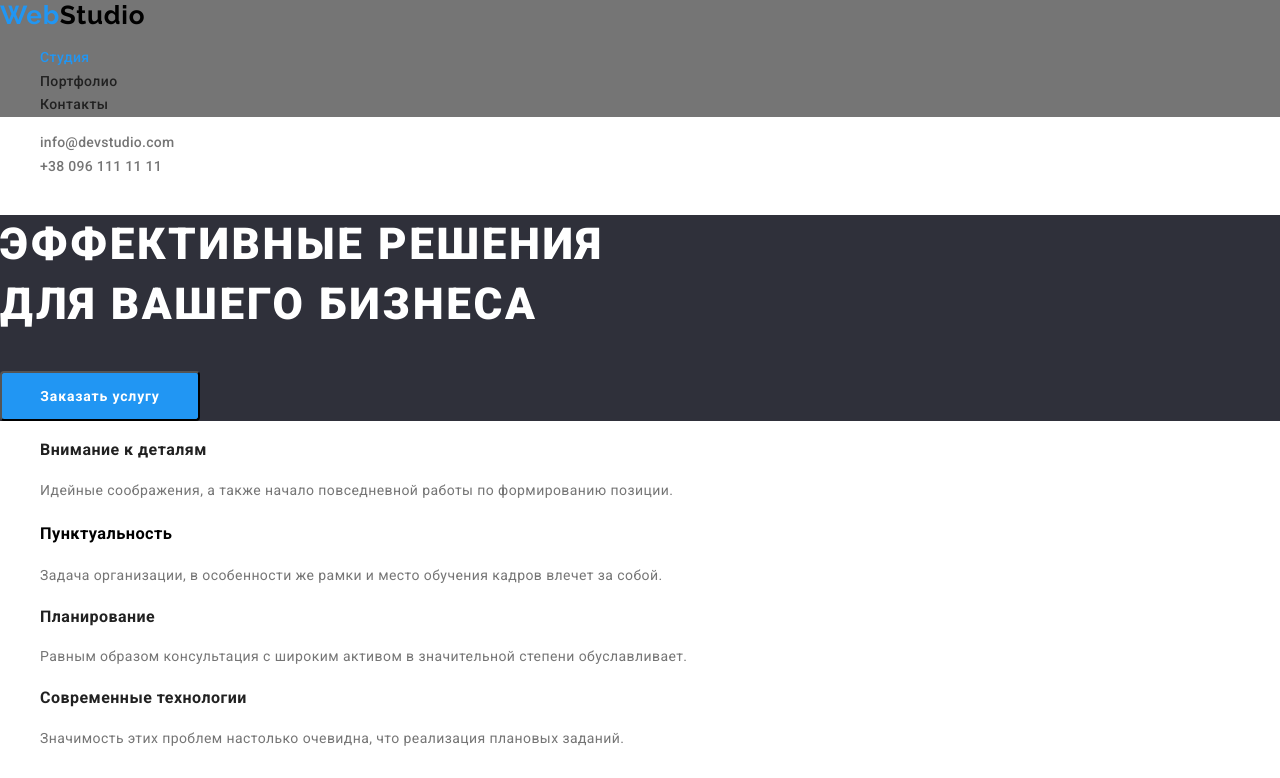
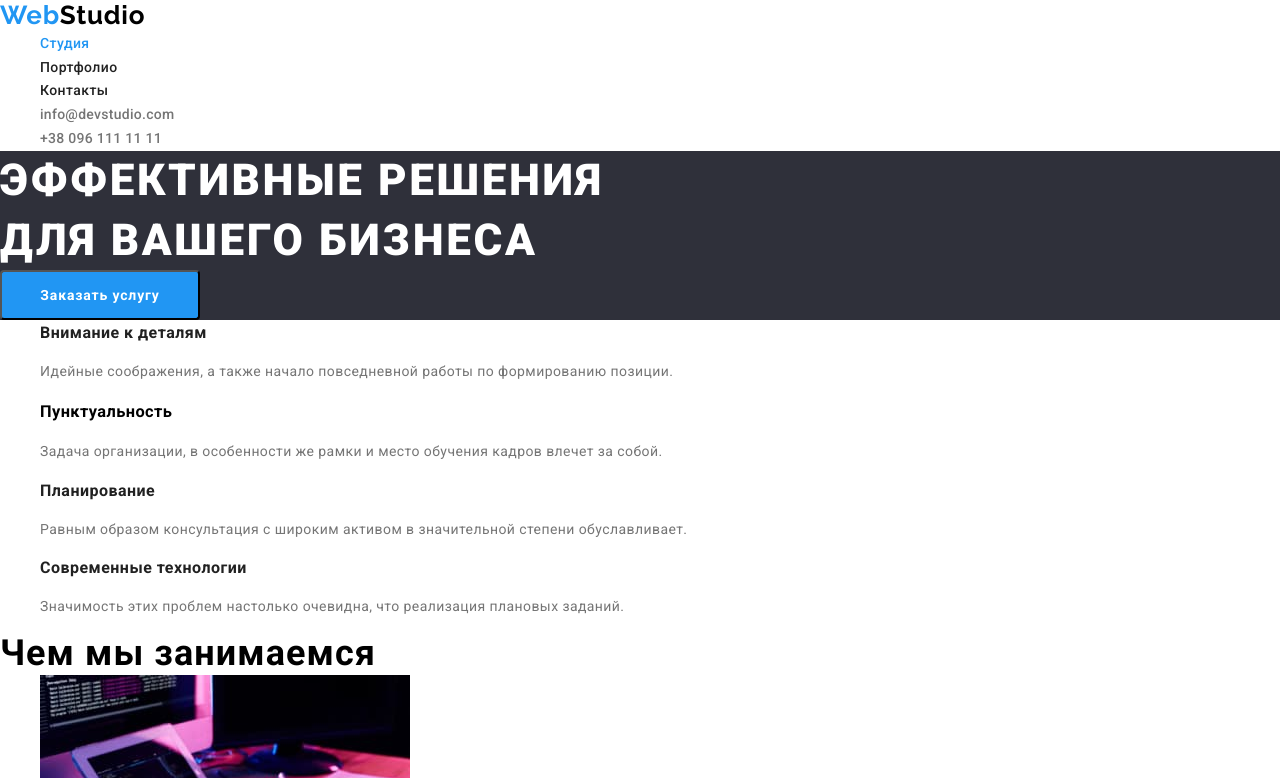
Before and after one commit to konstantin-Ba2mSki/goit-markup-hw-02, a plain HTML site: page index.html in a window 1280 px wide. Shown: the top 778 px of the page. Drawn offline with nearby package versions, Linux system fonts and the light colour scheme.

Commit message:
стилізував

```diff
--- a/css/styles.css
+++ b/css/styles.css
@@ -6,6 +6,18 @@ html {
 *::before,
 *::after {
   box-sizing: inherit;
+}
+
+h1,
+h2,
+h3,
+h4,
+h5,
+h6,
+ul,
+li {
+  margin-top: 0;
+  margin-bottom: 0;
 }
 
 /* root */
@@ -56,7 +68,6 @@ body {
 }
 
 .container {
-  background-color: #757575;
 }
 
 /* navbar */
```
